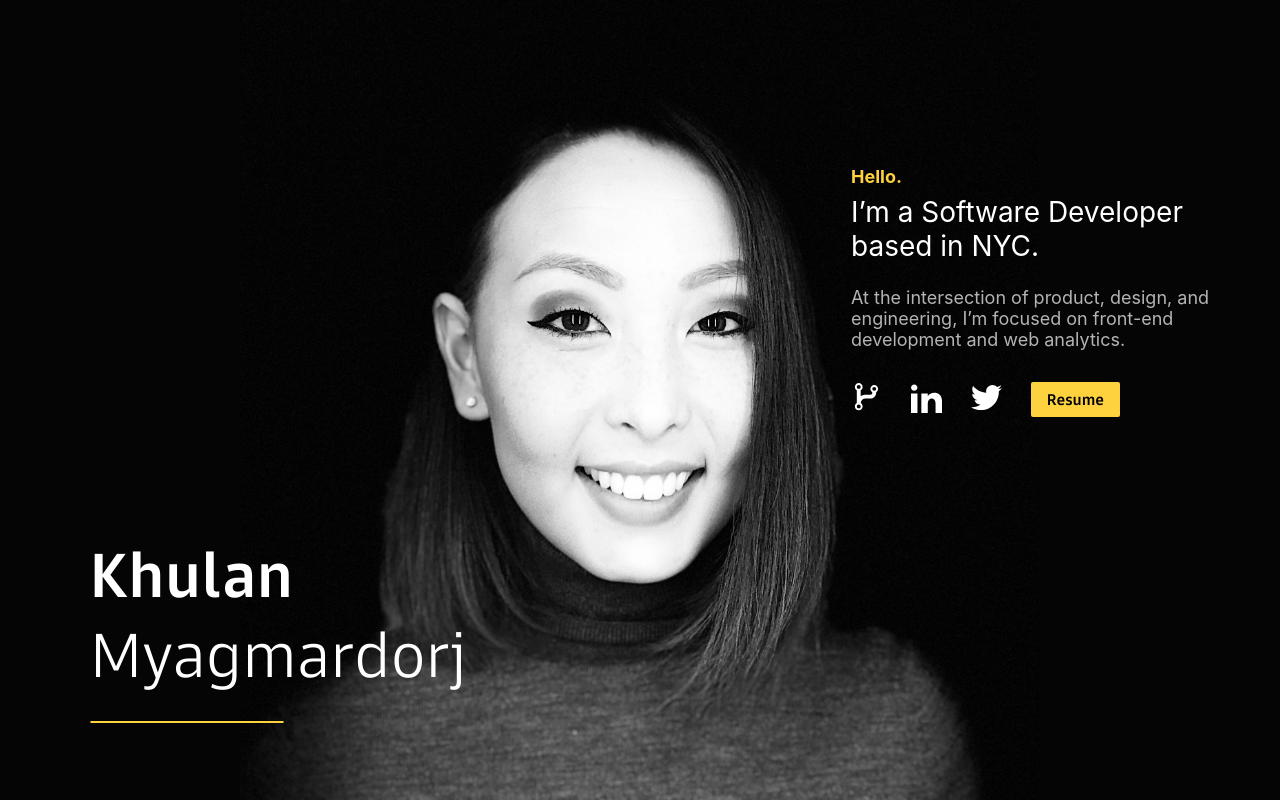
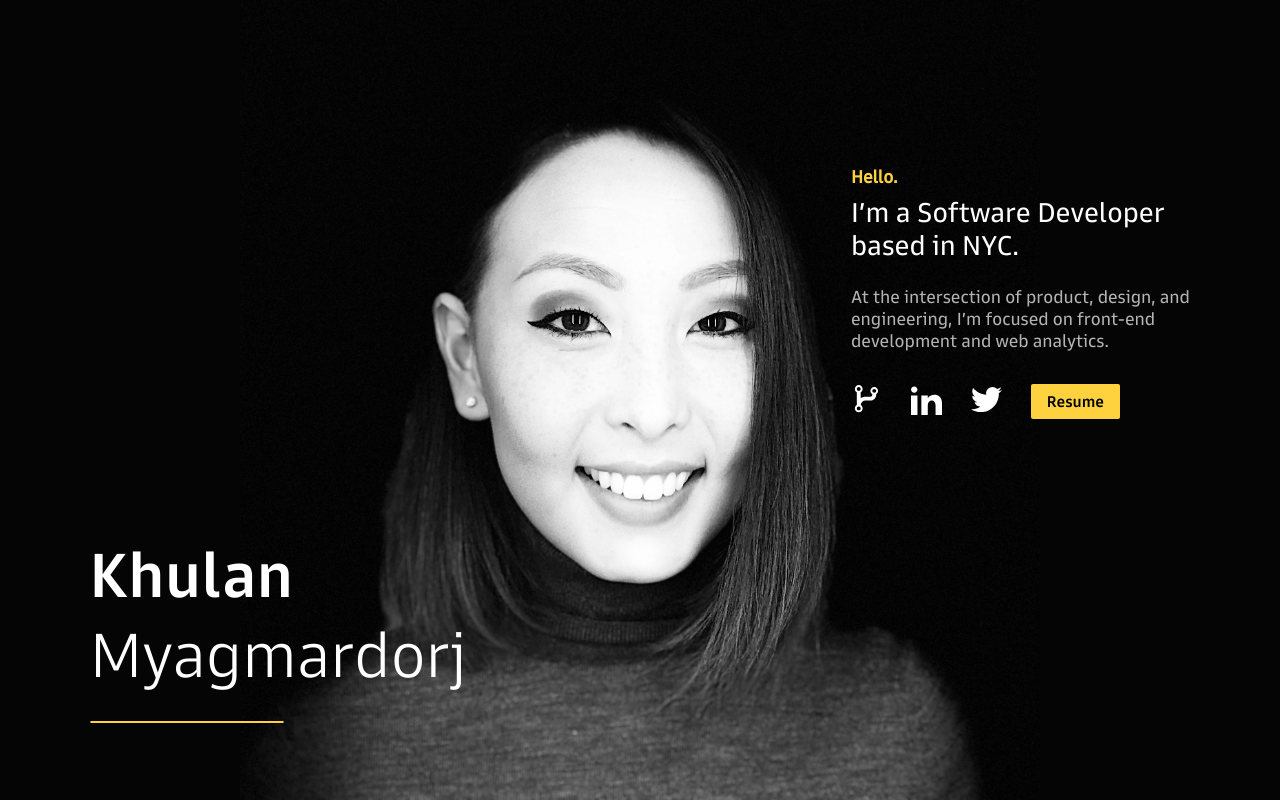
Before and after one commit to myagmar2/myagmar2.github.io, a React (Create React App) app: page / in a window 1280 px wide. Built offline with nearby package versions, Linux system fonts and the light colour scheme.

Commit message:
updating font family priority

```diff
--- a/src/index.css
+++ b/src/index.css
@@ -18,7 +18,7 @@
 
 body {
   margin: 0;
-  font-family: -apple-system, "Goldman Sans", "Segoe UI", "Roboto", "Oxygen",
+  font-family: "Goldman Sans", -apple-system, "Roboto", "Segoe UI", "Oxygen",
     "Ubuntu", "Cantarell", "Fira Sans", "Droid Sans", "Helvetica Neue",
     sans-serif;
   -webkit-font-smoothing: antialiased;
```
